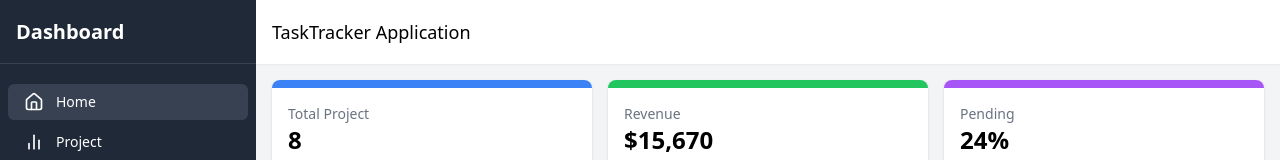
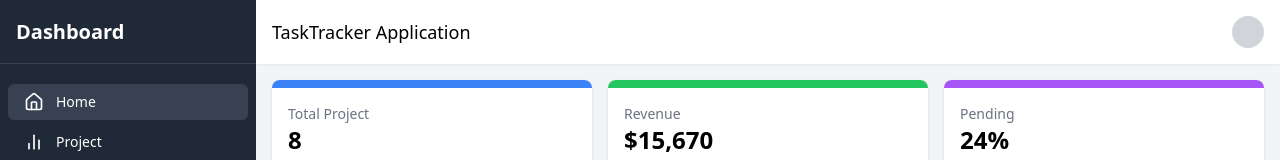
Before and after one commit to Abhimanyuprajapati/TaskTrackerApplication, a React (Vite) app: page / in a window 1280 px wide. Shown: the top 160 px of the page. Built offline with nearby package versions, Linux system fonts and the light colour scheme; sample sign-in values are in the browser's storage.

Commit message:
added profile div

```diff
--- a/src/container/Dashboard.jsx
+++ b/src/container/Dashboard.jsx
@@ -66,10 +66,10 @@ export default function Dashboard() {
               <Menu size={24} />
             </button>
             <div className="text-lg font-medium">TaskTracker Application</div>
-            {/* <div className="h-8 w-8 rounded-full bg-gray-300">
-              {/* User Avatar Placeholder
+            <div className="h-8 w-8 rounded-full bg-gray-300">
+              {/*User Avatar Placeholder */}
 
-            </div> */}
+            </div>
           </div>
         </header>
 
```
